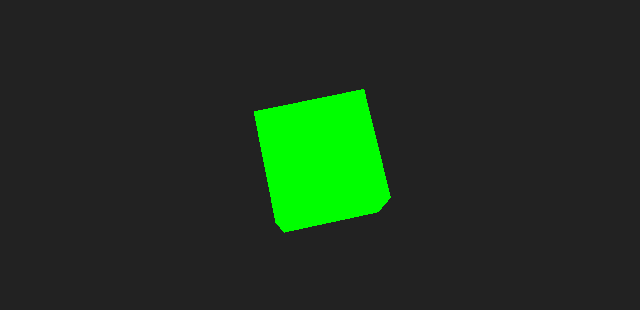
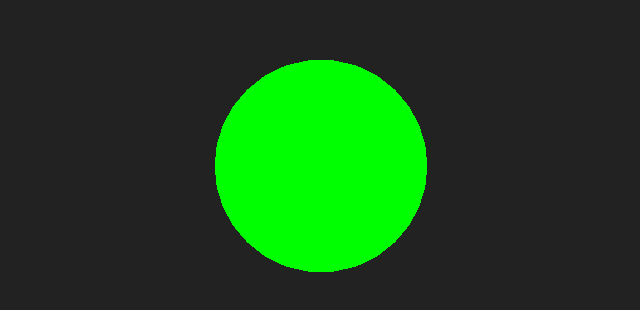
Before and after one commit to parostatkiem/parostatkiem.github.io, a website built with Vite: page index.html in a window 1280 px wide. Shown: the part 234-544 px from the top of the page, without its empty margins (319-959 px from the left). Built offline with nearby package versions, Linux system fonts and the light colour scheme.

Commit message:
display sphere

```diff
--- a/index.html
+++ b/index.html
@@ -6,6 +6,8 @@
 		<style>
 			body { margin: 0; }
 		</style>
+				<link type="text/css" rel="stylesheet" href="/src/main.css">
+
 	</head>
 	<body>
 		<script type="module" src="/src/scene.ts"></script>
--- /dev/null
+++ b/src/channel.ts
@@ -0,0 +1,22 @@
+import * as THREE from 'three';
+import { CSS2DObject } from 'three/examples/jsm/Addons.js';
+
+
+export const createChannel = () => {
+    const geometry = new THREE.SphereGeometry(1);
+    const material = new THREE.MeshBasicMaterial({ color: 0x00ff00 });
+    const sphere = new THREE.Mesh(geometry, material);
+
+
+    const earthDiv = document.createElement('div');
+    earthDiv.className = 'label';
+    earthDiv.textContent = 'Earth';
+    earthDiv.style.backgroundColor = 'transparent';
+
+    const earthLabel = new CSS2DObject(earthDiv);
+    earthLabel.position.set(1.5 * 1, 0, 0);
+    earthLabel.center.set(0, 1);
+    sphere.add(earthLabel);
+    earthLabel.layers.set(0);
+    return sphere;
+}
--- /dev/null
+++ b/src/main.css
@@ -0,0 +1,6 @@
+.label {
+    color: #FFF;
+    font-family: sans-serif;
+    padding: 2px;
+    background: rgba(0, 0, 0, .6);
+}
--- a/src/scene.ts
+++ b/src/scene.ts
@@ -1,5 +1,6 @@
 import * as THREE from 'three';
 import { color } from 'three/webgpu';
+import { createChannel } from './channel';
 
 const scene = new THREE.Scene();
 scene.background = new THREE.Color(0x222222);
@@ -7,13 +8,13 @@ const camera = new THREE.PerspectiveCamera(75, window.innerWidth / window.innerH
 
 const renderer = new THREE.WebGLRenderer();
 renderer.setSize(window.innerWidth, window.innerHeight);
-renderer.setAnimationLoop(animate);
+// renderer.setAnimationLoop(animate);
 document.body.appendChild(renderer.domElement);
 
 const geometry = new THREE.BoxGeometry(1, 1, 1);
 const material = new THREE.MeshBasicMaterial({ color: 0x00ff00 });
 const cube = new THREE.Mesh(geometry, material);
-scene.add(cube);
+scene.add(createChannel());
 
 camera.position.z = 5;
 
@@ -25,3 +26,5 @@ function animate() {
     renderer.render(scene, camera);
 
 }
+
+renderer.render(scene, camera);
```
